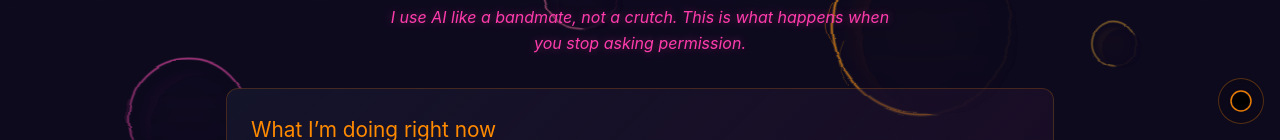
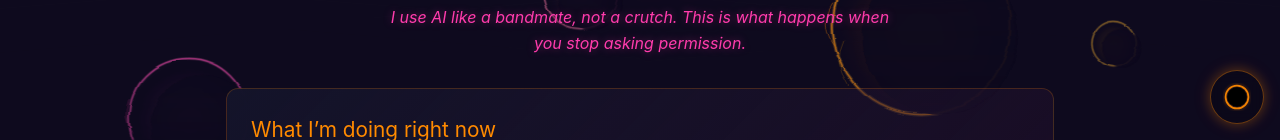
Before and after one commit to Arcadesys/arcadeprofile, a Next.js app: page / in a window 1280 px wide. Shown: the part 660-800 px from the top of the page. Built offline with nearby package versions, Linux system fonts and the light colour scheme.

Commit message:
feat: enhance ThemeToggle with glow effect and flicker animations

```diff
--- a/app/components/ThemeToggle.tsx
+++ b/app/components/ThemeToggle.tsx
@@ -22,19 +22,33 @@ export default function ThemeToggle() {
   const occBl = Math.round(cosmosTime * 232);
   const occColor = `rgb(${occR},${occG},${occBl})`;
 
+  const glowColor = cosmosTime < 0.5 ? '#ff8a00' : '#ff3cac';
+
   return (
     <button
       onClick={toggle}
-      className="fixed bottom-4 right-4 z-50 p-2 rounded-full"
+      className="fixed bottom-4 right-4 z-50 rounded-full cosmos-toggle"
       style={{
+        padding: '10px',
         background: `rgba(${Math.round(cosmosTime * 240)},${Math.round(cosmosTime * 240)},${Math.round(cosmosTime * 220)},${0.15 + cosmosTime * 0.3})`,
-        border: `1px solid rgba(${ringR},${ringG},${ringB},0.3)`,
+        border: `1px solid rgba(${ringR},${ringG},${ringB},0.4)`,
         backdropFilter: 'blur(8px)',
+        boxShadow: `0 0 12px ${glowColor}44, 0 0 24px ${glowColor}22`,
+        cursor: 'pointer',
       }}
       aria-label={cosmosTime < 0.5 ? 'Switch to light mode' : 'Switch to dark mode'}
     >
-      <svg viewBox="0 0 28 28" width="28" height="28">
-        <circle cx="14" cy="14" r="10" fill="none" stroke={ringColor} strokeWidth="1.5" opacity="0.9"/>
+      <svg viewBox="0 0 28 28" width="32" height="32" style={{ display: 'block' }}>
+        <defs>
+          <filter id="toggle-glow">
+            <feGaussianBlur in="SourceGraphic" stdDeviation="1.5"/>
+          </filter>
+        </defs>
+        {/* glow ring behind */}
+        <circle cx="14" cy="14" r="10" fill="none" stroke={ringColor} strokeWidth="3" opacity="0.25" filter="url(#toggle-glow)"/>
+        {/* main ring */}
+        <circle cx="14" cy="14" r="10" fill="none" stroke={ringColor} strokeWidth="1.5" opacity="0.95"/>
+        {/* occluder */}
         <circle cx={occX} cy={occY} r="8.5" fill={occColor}/>
       </svg>
     </button>
--- a/app/globals.css
+++ b/app/globals.css
@@ -285,3 +285,35 @@ td {
   outline: 2px solid var(--neon-pink);
   outline-offset: 2px;
 }
+
+/* ── cosmos toggle flicker ── */
+
+.cosmos-toggle {
+  animation: cosmos-flicker 4s ease-in-out infinite;
+}
+
+.cosmos-toggle:hover {
+  animation: cosmos-flicker-fast 0.8s ease-in-out infinite;
+  transform: scale(1.1);
+}
+
+@keyframes cosmos-flicker {
+  0%, 100% { opacity: 1; }
+  12%      { opacity: 0.7; }
+  14%      { opacity: 1; }
+  16%      { opacity: 0.75; }
+  18%      { opacity: 1; }
+  50%      { opacity: 1; }
+  62%      { opacity: 0.8; }
+  63%      { opacity: 1; }
+  80%      { opacity: 1; }
+  81%      { opacity: 0.65; }
+  83%      { opacity: 1; }
+}
+
+@keyframes cosmos-flicker-fast {
+  0%, 100% { opacity: 1; }
+  25%      { opacity: 0.85; }
+  50%      { opacity: 1; }
+  75%      { opacity: 0.9; }
+}
```
